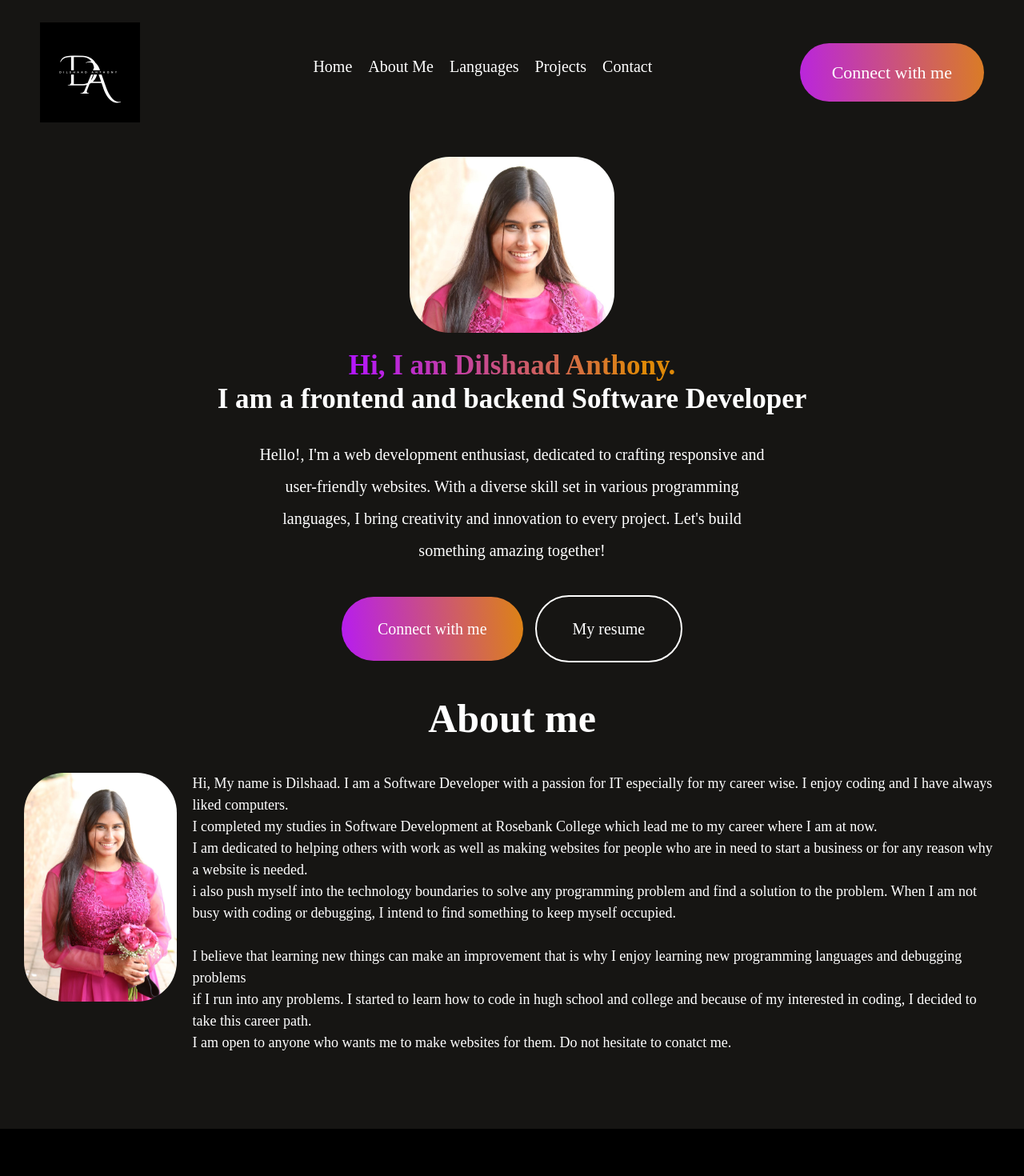
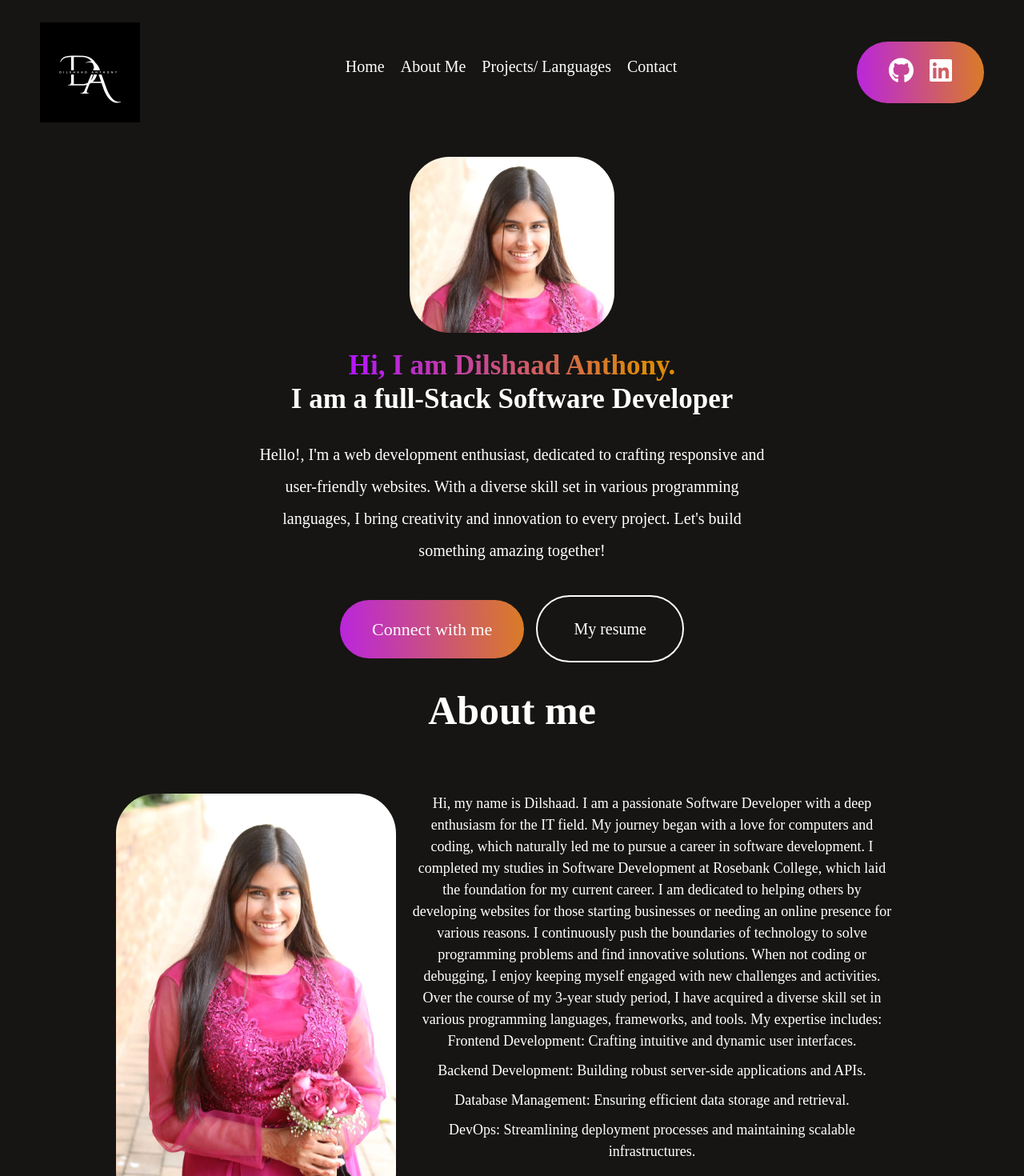
Before and after one commit to DBAnthony-12/React-Portfolio, a React (Vite) app: page / in a window 1280 px wide. Shown: the top 1470 px of the page at 80% size. Built offline with nearby package versions, Linux system fonts and the light colour scheme.

Commit message:
Portfolio update

```diff
--- a/package.json
+++ b/package.json
@@ -14,7 +14,7 @@
     "@fortawesome/free-brands-svg-icons": "^6.5.2",
     "@fortawesome/free-regular-svg-icons": "^6.5.2",
     "@fortawesome/free-solid-svg-icons": "^6.5.2",
-    "@fortawesome/react-fontawesome": "^0.2.0",
+    "@fortawesome/react-fontawesome": "^0.2.2",
     "bootstrap": "^5.3.3",
     "react": "^18.2.0",
     "react-anchor-link-smooth-scroll": "^1.0.12",
--- a/src/App.jsx
+++ b/src/App.jsx
@@ -16,7 +16,6 @@ const App = () => {
       <Navbar />
       <Hero />
       <About />
-
       <MyWork />
       <Projects/>
       <Contact />
--- a/src/Components/About/About.css
+++ b/src/Components/About/About.css
@@ -4,7 +4,7 @@
   align-items: center;
   justify-content: center;
   gap: 30px;
-  margin: 30px;
+  margin: 20px;
 }
 
 .about-title {
@@ -17,30 +17,44 @@
 
 .about-sections {
   display: flex;
-  gap: 20px;
-  align-items: flex-start; /* Align items horizontally */
+  align-items: center;
+  justify-content: center;
+  padding: 15px;
 }
 
-.about-left,
 .about-right {
-  padding-left: 0%;
+  flex: 2;
+  padding: 20px;
 }
 
 .about-paragraph {
+  max-width: 600px;
+}
+
+.about-paragraph p {
+  /* line-height: 1.6; */
   font-size: 18px;
-  font-weight: 500;
-  margin-top: 0; /* Remove default top margin */
-  margin-bottom: 0; /* Remove default bottom margin */
+  text-align: center;
 }
+
+.about-paragraph ul {
+  list-style-type: none;
+  padding: 0;
+}
+
+.about-paragraph li {
+  margin-bottom: 10px;
+}
+
 
 .about-left img {
   width: 100%; /* Ensure the image fills its container */
-  max-width: 300px; /* Set a maximum width for the image */
+  max-width: 350px; /* Set a maximum width for the image */
   height: auto; /* Let the height adjust proportionally */
   border-radius: 50px;
 }
 
-.about-skills {
+/* .about-skills {
   display: flex;
   flex-direction: column;
   gap: 20px;
@@ -97,7 +111,7 @@
 .about-achievement:hover {
   transform: scale(1.12);
   transition: 0.5s;
-}
+} */
 
 @media(max-width: 768px){
   .about{
@@ -113,17 +127,28 @@
     width: 130px;
     right: -20px;
   }
-  .about-sections{
-    flex-direction: column;
+  .about-sections {
+    flex-direction: column; /* Stack items vertically on smaller screens */
+    align-items: center;
   }
-  .about-left{
-    display: none;
+
+  .about-right {
+    flex: none; /* Reset the flex property to allow it to grow based on content */
+    padding: 0;
+    margin-top: 20px; /* Add some space between the sections */
+    text-align: center; /* Center-align text content */
   }
-  .about-paragraph{
-    font-size: 18px;
-    line-height: 32px;
+
+  .about-paragraph {
+    max-width: 100%;
+    padding: 0 20px; /* Add some horizontal padding for better readability */
   }
-  .about-skill{
+
+  .about-left img {
+    border-radius: 10px; /* Adjust border radius for smaller screens */
+  }
+}
+  /* .about-skill{
     gap: 20px;
     align-items: center;
   }
@@ -146,5 +171,4 @@
   .about-achievement p{
     text-align: center;
     font-size: 16px;
-  }
-}
+  } */
--- a/src/Components/About/About.jsx
+++ b/src/Components/About/About.jsx
@@ -18,16 +18,21 @@ const About = () => {
         </div>
 
         <div className="about-right">
-          <div className="about-paragraph">
-            <p>
-              Hi, My name is Dilshaad. I am a Software Developer with a passion for IT especially for my career wise. I enjoy coding and I have always liked computers. <br></br>
-              I completed my studies in Software Development at Rosebank College which lead me to my career where I am at now. <br></br> I am dedicated to helping others with work as well as making websites for people who are in need to start a business or for any reason why a website is needed. <br></br>
-              i also push myself into the technology boundaries to solve any programming problem and find a solution to the problem. When I am not busy with coding or debugging, I intend to find something to keep myself occupied. <br></br><br></br>
-
-              I believe that learning new things can make an improvement that is why I enjoy learning new programming languages and debugging problems <br></br>if I run into any problems.
-              I started to learn how to code in hugh school and college and because of my interested in coding, I decided to take this career path. <br></br>
-              I am open to anyone who wants me to make websites for them. Do not hesitate to conatct me.
-            </p>
+        <div className="about-paragraph">
+          <p>
+            Hi, my name is Dilshaad. I am a passionate Software Developer with a deep enthusiasm for the IT field. My journey began with a love for computers and coding, which naturally led me
+            to pursue a career in software development. I completed my studies in Software Development at Rosebank College, which laid the foundation for my current career.
+            I am dedicated to helping others by developing websites for those starting businesses or needing an online presence for various reasons. I continuously push the
+            boundaries of technology to solve programming problems and find innovative solutions. When not coding or debugging, I enjoy keeping myself engaged with new
+            challenges and activities. Over the course of my 3-year study period, I have acquired a diverse skill set in various programming languages, frameworks,
+            and tools. My expertise includes:
+            <ul>
+              <li>Frontend Development: Crafting intuitive and dynamic user interfaces.</li>
+              <li>Backend Development: Building robust server-side applications and APIs.</li>
+              <li>Database Management: Ensuring efficient data storage and retrieval.</li>
+              <li>DevOps: Streamlining deployment processes and maintaining scalable infrastructures.</li>
+            </ul>
+          </p>
           </div>{" "}
           <br />
           <br />
--- a/src/Components/Contact/Contact.jsx
+++ b/src/Components/Contact/Contact.jsx
@@ -29,7 +29,7 @@ const Contact = () => {
   };
 
   return (
-    <div className="contact">
+    <div id="contact" className="contact">
       <div className="contact-title">
         <h1>Get in touch</h1>
       </div>
--- a/src/Components/Footer/Footer.jsx
+++ b/src/Components/Footer/Footer.jsx
@@ -9,20 +9,20 @@ const Footer = () => {
     <div className="footer">
         <div className="footer-top">
             <div className="footer-top-left">
-                <img src={logo} alt=""/>
+                {/* <img src={logo} alt=""/> */}
                 {/* <p>Insert message</p> */}
             </div>
             <div className="footer-top-right">
-                <div className="footer-email-input">
+                {/* <div className="footer-email-input">
                     <img src={user} alt=""/>
                     <input type="email" placeholder="Enter your email" />
-                </div>
-                <div className="footer-subscribe">Subscribe</div>
+                </div> */}
+                {/* <div className="footer-subscribe">Subscribe</div> */}
             </div>
         </div>
         <hr/>
         <div className="footer-bottom">
-            <p className="footer-bottom-left">2024 Dilshaad ANthony. All rights reserved</p>
+            <p className="footer-bottom-left">2024 Dilshaad Anthony. All rights reserved</p>
             <div className="footer-bottom-right">
                 <p>Terms of Services</p>
                 <p>Privacy Policy</p>
--- a/src/Components/Hero/Hero.jsx
+++ b/src/Components/Hero/Hero.jsx
@@ -1,21 +1,30 @@
 import React from "react";
 import "./Hero.css";
 import me2 from "../../assets/me2.jpg";
+import { Link } from "react-scroll";
 
 const Hero = () => {
+  const closeMenu = () => {
+    // Define closeMenu function if needed
+  };
+
   return (
     <div className="hero">
-      <img src={me2} alt="" />
+      <img src={me2} alt="Dilshaad Anthony" />
       <h1>
-        <span>Hi, I am Dilshaad Anthony.</span><br></br> I am a frontend and backend
+        <span>Hi, I am Dilshaad Anthony.</span><br /> I am a full-Stack
         Software Developer
       </h1>
       <p>
-      Hello!, I'm a web development enthusiast, dedicated to crafting responsive and user-friendly websites. With a diverse skill set in various
-      programming languages, I bring creativity and innovation to every project. Let's build something amazing together!
+        Hello!, I'm a web development enthusiast, dedicated to crafting responsive and user-friendly websites. With a diverse skill set in various
+        programming languages, I bring creativity and innovation to every project. Let's build something amazing together!
       </p>
       <div className="hero-action">
-        <div className="hero-connect">Connect with me</div>
+        <div className="nav-connect">
+          <Link to="contact" spy={true} smooth={true} offset={5} duration={500} onClick={closeMenu}>
+            Connect with me
+          </Link>
+        </div>
         <div className="hero-resume">My resume</div>
       </div>
     </div>
--- a/src/Components/Navbar/Navbar.css
+++ b/src/Components/Navbar/Navbar.css
@@ -12,6 +12,17 @@
   gap: 20px;
   font-size: 20px;
 }
+.nav-menu li a {
+  text-decoration: none;
+  color: #000; /* Default color for the links */
+  transition: color 0.3s;
+  background: 0.3s; /* Transition effect for color and background */
+}
+
+.nav-menu li a:hover {
+  color: #fff; /* Change text color on hover */
+  background: linear-gradient(90.21deg, #AA367C -5.91%, #4A2FBD 111.58%); /* Gradient background on hover */
+}
 
 img {
   height: 125px;
@@ -25,10 +36,23 @@ img {
   font-size: 22px;
   cursor: pointer;
   transition: 0.5s;
+  display: flex; /* Flexbox for better alignment */
+  gap: 20px; /* Space between icons */
+  align-items: center; /* Center align the icons vertically */
+  justify-content: center; /* Center align the icons horizontally */
+}
+
+.social-icon {
+  font-size: 2rem; /* Increase icon size */
+  color: #fff; /* Adjust color as needed */
+  transition: color 0.3s;
 }
 
 .nav-connect:hover {
   transform: scale(1.05);
+}
+.social-icon:hover {
+  color: rgb(105, 105, 221);
 }
 
 .menu-icon, .close-icon{
@@ -36,6 +60,7 @@ img {
   font-size: 24px;
   cursor: pointer;
 }
+
 
 /* Sidebar styles */
 .sidebar {
--- a/src/Components/Navbar/Navbar.jsx
+++ b/src/Components/Navbar/Navbar.jsx
@@ -2,6 +2,7 @@ import React, { useState } from "react";
 import { Link } from "react-scroll";
 import { FontAwesomeIcon } from "@fortawesome/react-fontawesome";
 import { faBars, faTimes } from "@fortawesome/free-solid-svg-icons";
+import { faGithub, faLinkedin } from "@fortawesome/free-brands-svg-icons";
 import logo from "../../assets/nameLogo.png";
 import "./Navbar.css";
 
@@ -32,13 +33,8 @@ const Navbar = () => {
           </Link>
         </li>
         <li>
-          <Link to="skills-section" spy={true} smooth={true} offset={5} duration={500} onClick={closeMenu}>
-            Languages
-          </Link>
-        </li>
-        <li>
           <Link to="projects" spy={true} smooth={true} offset={50} duration={500} onClick={closeMenu}>
-            Projects
+            Projects/ Languages
           </Link>
         </li>
         <li>
@@ -48,9 +44,12 @@ const Navbar = () => {
         </li>
       </ul>
       <div className="nav-connect">
-        <Link to="contact" spy={true} smooth={true} offset={5} duration={500} onClick={closeMenu}>
-          Connect with me
-        </Link>
+        <a href="https://github.com/DBAnthony-12/chatApp" target="_blank" rel="noopener noreferrer">
+          <FontAwesomeIcon icon={faGithub} className="social-icon" />
+        </a>
+        <a href="https://www.linkedin.com/in/dilshaad-b-anthony-79455b270/" target="_blank" rel="noopener noreferrer">
+          <FontAwesomeIcon icon={faLinkedin} className="social-icon" />
+        </a>
       </div>
       <div className={`sidebar ${isSidebarOpen ? 'active' : ''}`}>
         <FontAwesomeIcon icon={faTimes} className="close-icon" onClick={toggleSidebar} />
--- a/src/Components/Projects/Projects.jsx
+++ b/src/Components/Projects/Projects.jsx
@@ -33,7 +33,7 @@ export const Projects = () => {
   ];
 
   return (
-    <section className="project" id="project">
+    <section className="project" id="projects">
       <Container>
         <Row>
           <Col>
```
Also changed, not shown: 1 other file (tests, documents, lock files or other folders).
